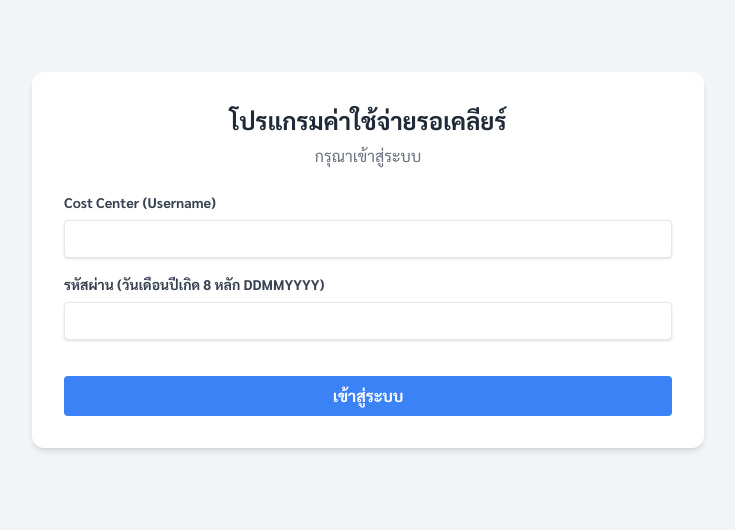
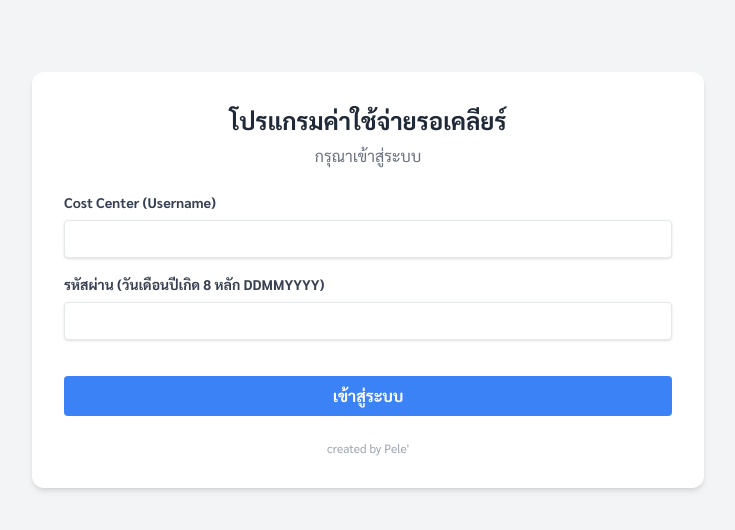
Before and after one commit to pele2005/pendingexpense, a website: page index.html in a window 1280 px wide. Shown: the whole page, without its empty margins (272-1007 px from the left). Drawn offline with nearby package versions, Linux system fonts and the light colour scheme.

Commit message:
Add files via upload

```diff
--- a/index.html
+++ b/index.html
@@ -50,6 +50,9 @@
                         เข้าสู่ระบบ
                     </button>
                 </form>
+                <!-- === จุดที่เพิ่มเข้ามา === -->
+                <p class="text-center text-xs text-gray-400 mt-6">created by Pele'</p>
+                <!-- === จบส่วนที่เพิ่ม === -->
             </div>
         </div>
 
```
